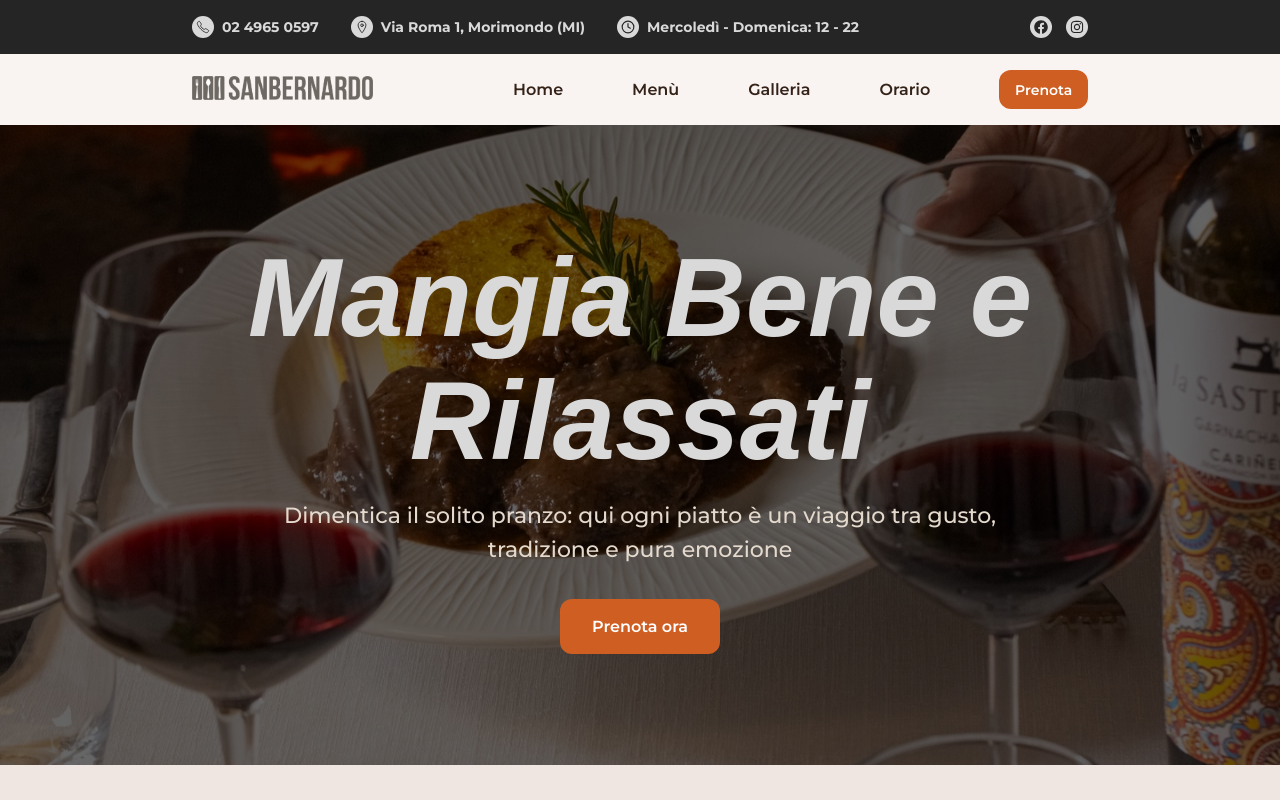
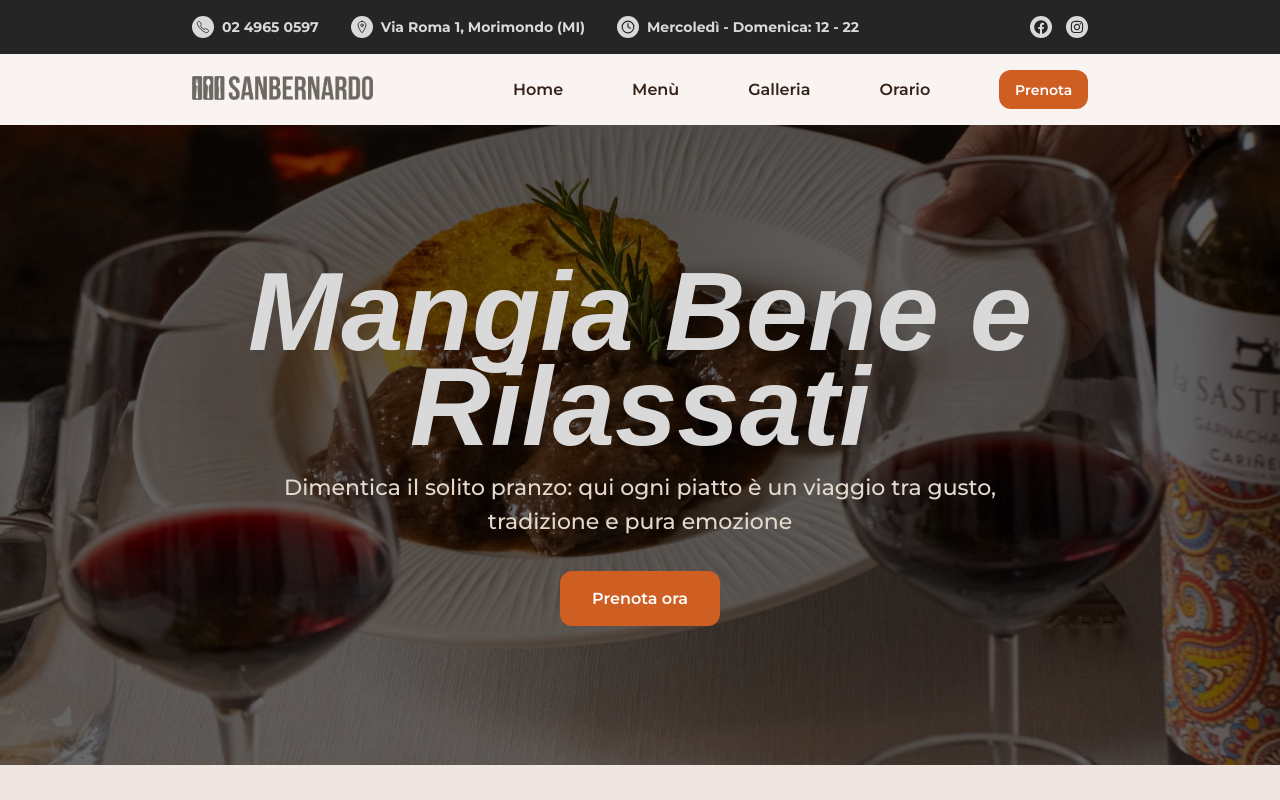
Before and after one commit to ericc3n/trattoria-san-bernardo, a Next.js app: page / in a window 1280 px wide. Shown: the top 800 px of the page. Built offline with nearby package versions, Linux system fonts and the light colour scheme; a web font is replaced by a local one.

Commit message:
modifica h1 line height

```diff
--- a/src/sass/_global.scss
+++ b/src/sass/_global.scss
@@ -35,7 +35,7 @@ h1 {
     font-family: var(--font-play-fair);
     font-style: italic;
     font-weight: 900;
-    line-height: 1.1;
+    line-height: .85;
     &.dark {
         color: v.$title-dark;
     }
--- a/src/ui/Footer/Footer.tsx
+++ b/src/ui/Footer/Footer.tsx
@@ -1,4 +1,4 @@
-"use client";
+'use client';
 
 import React from "react";
 import Logo from "../Logo/Logo";
```
